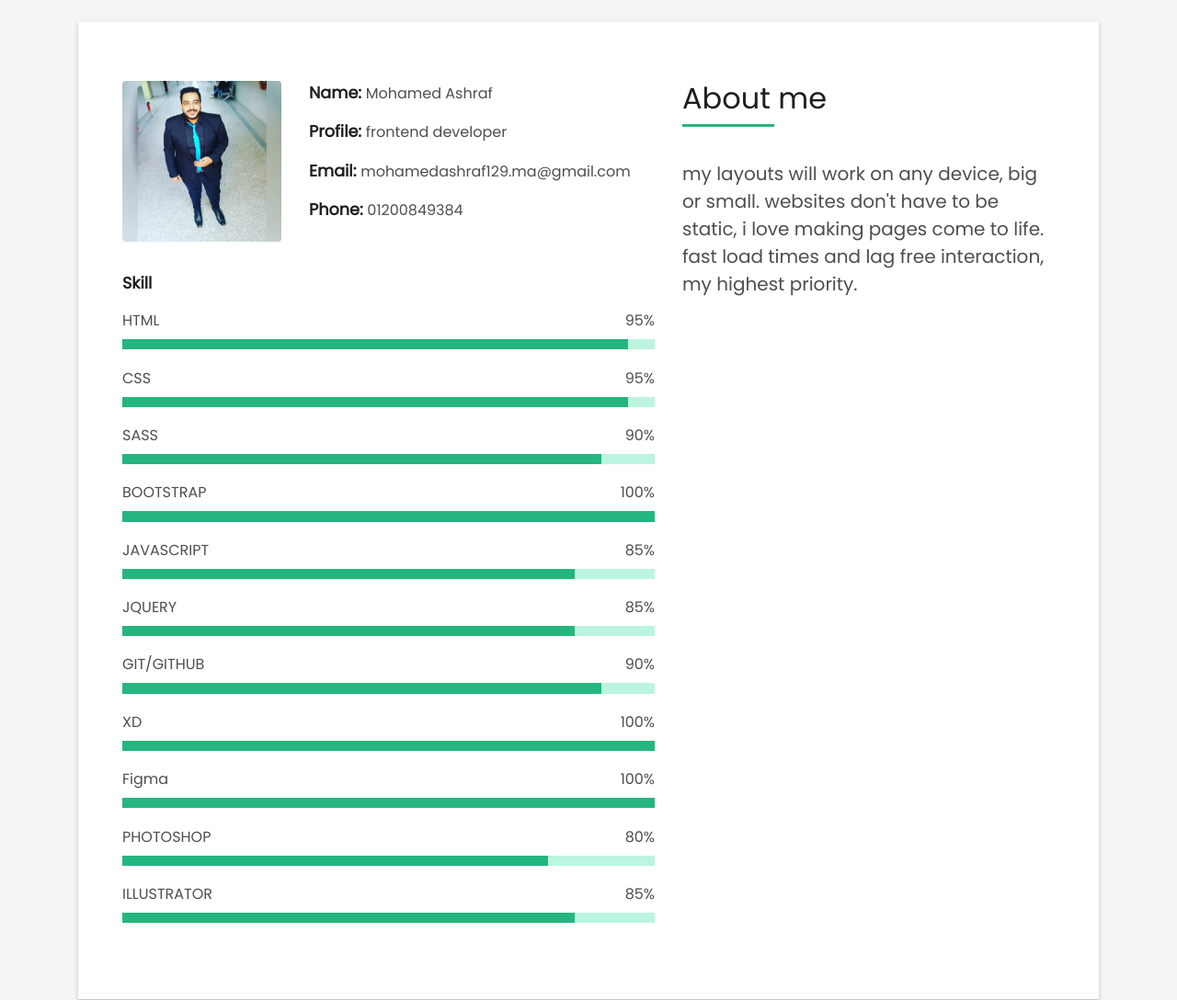
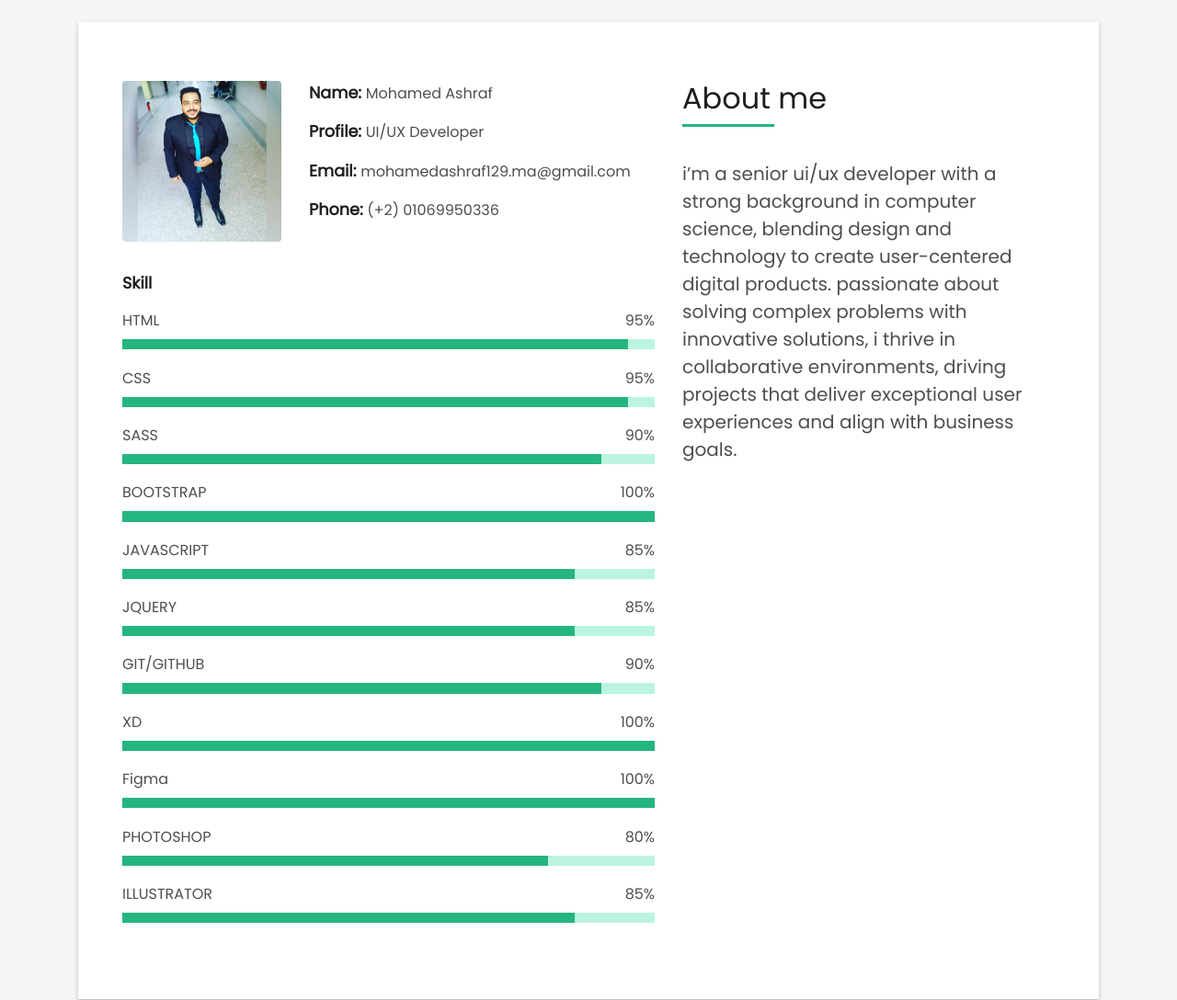
Before and after one commit to memoo96/moashraf, a plain HTML site: page index.html in a window 1280 px wide. Shown: the part 840-1928 px from the top of the page at 92% size. Drawn offline with Linux system fonts and the light colour scheme; files whose address does not match are found by name.

Commit message:
new updates

```diff
--- a/index.html
+++ b/index.html
@@ -60,7 +60,7 @@
         <div class="container">
           <h1 class="intro-title mb-4">I am Mohamed Ashraf</h1>
           <p class="intro-subtitle">
-            <span class="text-slider-items">UI/UX Designer</span>
+            <span class="text-slider-items">UI/UX Developer</span>
             <strong class="text-slider"></strong>
           </p>
         </div>
@@ -85,9 +85,9 @@
                   <div class="col-sm-6 col-md-8">
                     <div class="about-info">
                       <p><span class="title-s">Name: </span> <span>Mohamed Ashraf</span></p>
-                      <p><span class="title-s">Profile: </span> <span>frontend developer</span></p>
+                      <p><span class="title-s">Profile: </span> <span>UI/UX Developer</span></p>
                       <p class="EmailP"><span class="title-s">Email: </span> <span>mohamedashraf129.ma@gmail.com</span></p>
-                      <p><span class="title-s">Phone: </span> <span>01200849384</span></p>
+                      <p><span class="title-s">Phone: </span> <span>(+2) 01069950336</span></p>
                     </div>
                   </div>
                 </div>
@@ -164,9 +164,12 @@
                     </h5>
                   </div>
                   <p class="lead" style="text-transform: lowercase;">
-                    MY LAYOUTS WILL WORK ON ANY DEVICE, BIG OR SMALL.
-                    WEBSITES DON'T HAVE TO BE STATIC, I LOVE MAKING PAGES COME TO LIFE.
-                    FAST LOAD TIMES AND LAG FREE INTERACTION, MY HIGHEST PRIORITY.
+                    I’m a Senior UI/UX Developer with a strong background in
+                    Computer Science, blending design and technology to
+                    create user-centered digital products. Passionate about
+                    solving complex problems with innovative solutions, I thrive
+                    in collaborative environments, driving projects that deliver
+                    exceptional user experiences and align with business goals.
                   </p>
                 </div>
               </div>
@@ -1229,8 +1232,8 @@
                       Your questions and comments are important to me. If you don’t find what you need, contact me.
                     </p>
                     <ul class="list-ico">
-                      <li><span class="ion-ios-location"></span> Giza - Egypt.</li>
-                      <li><span class="ion-ios-telephone"></span> (+2) 01200849384</li>
+                      <li><span class="ion-ios-location"></span> Cairo - Egypt.</li>
+                      <li><span class="ion-ios-telephone"></span> (+2) 01069950336</li>
                       <li><span class="ion-email"></span> mohamedashraf129.ma@gmail.com</li>
                     </ul>
                   </div>
@@ -1238,7 +1241,7 @@
                     <ul>
                       <li><a target="_blank" href="https://www.behance.net/mohamedash77c1"><span class="ico-circle"><i class="fa fa-behance"></i></span></a></li>
                       <li><a target="_blank" href="https://github.com/memoo96"><span class="ico-circle"><i class="ion-social-github"></i></span></a></li>
-                      <li><a target="_blank" href="https://www.linkedin.com/in/mohamed-ashraf-a962a7146/"><span class="ico-circle"><i class="ion-social-linkedin"></i></span></a></li>
+                      <li><a target="_blank" href="https://www.linkedin.com/in/mohamed-ashraf-ux/"><span class="ico-circle"><i class="ion-social-linkedin"></i></span></a></li>
                     </ul>
                   </div>
                 </div>
@@ -1255,7 +1258,7 @@
             <div class="copyright-box">
               <p class="copyright">&copy; Copyright <strong>Mohamed Ashraf</strong>. All Rights Reserved</p>
               <div class="credits">
-                Designed by <a target="_blank" href="https://maresume.netlify.com">Mohamed Ashraf</a>
+                Designed by <a target="_blank" href="https://moashraf.netlify.app/">Mohamed Ashraf</a>
               </div>
             </div>
           </div>
```
